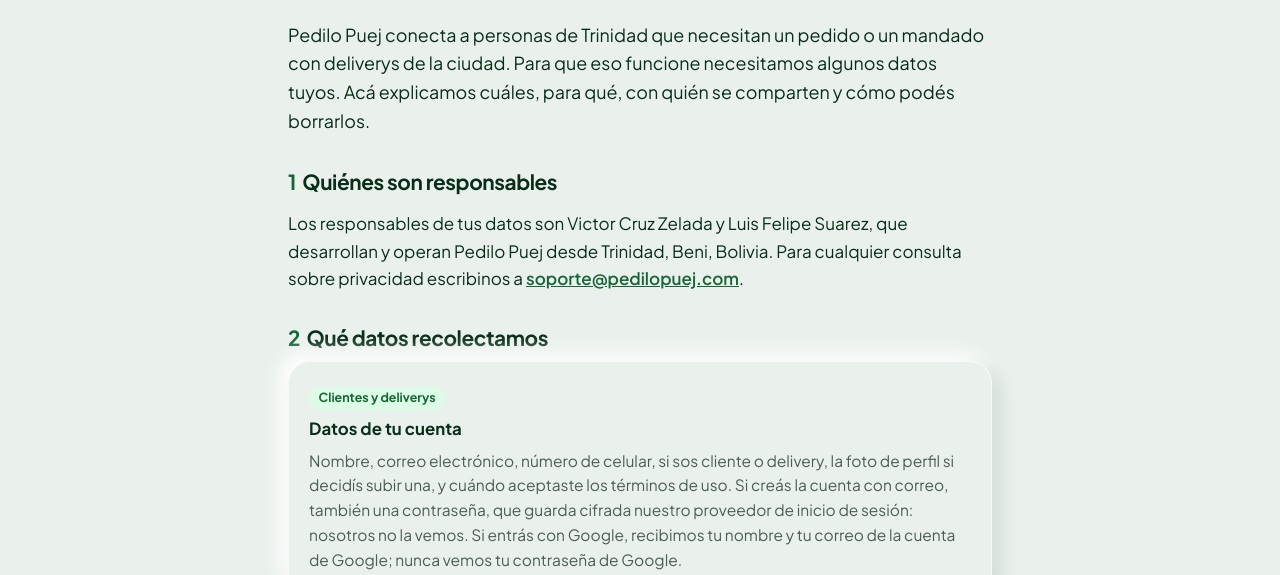
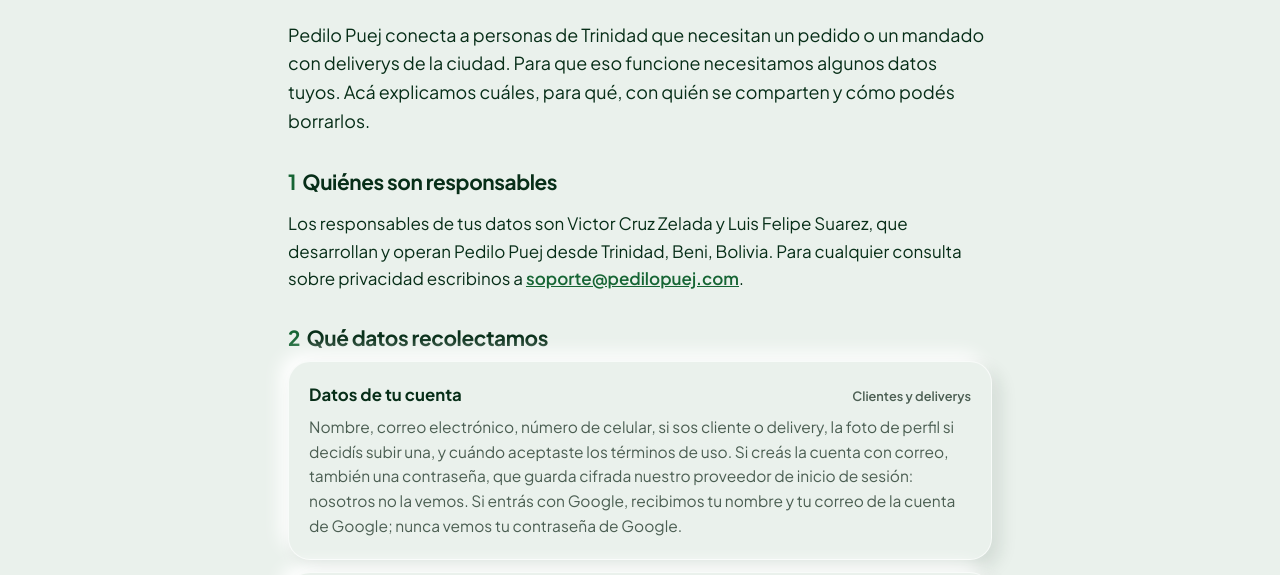
Before and after one commit to viktorZ0/pedilopuej-web, a plain HTML site: page privacidad/index.html in a window 1280 px wide. Shown: the part 239-814 px from the top of the page. Drawn offline with Linux system fonts and the light colour scheme.

Commit message:
Privacidad: el público de cada dato como metadato, sin pastilla de color
- Título primero; 'Clientes y deliverys' / 'Solo deliverys' en gris a la derecha (debajo en móvil)
- Versión nueva de la hoja de estilos en todas las páginas para evitar caché

Co-Authored-By: Claude Opus 5.5 <noreply@anthropic.com>
Claude-Session: https://claude.ai/code/session_01EZaepixSRCVCAUoHwejbfG

```diff
--- a/assets/styles.css
+++ b/assets/styles.css
@@ -336,15 +336,28 @@ h2 {
 
 .data { display: grid; gap: 0.75rem; }
 .data .card p { font-size: 0.97rem; }
+/* Para quién es cada dato: metadato discreto al lado del título, no una etiqueta. */
+.data .card {
+  display: grid;
+  grid-template-columns: 1fr auto;
+  column-gap: 1.25rem;
+  align-items: baseline;
+}
+.data .card h3 { grid-column: 1; grid-row: 1; }
+.data .card p { grid-column: 1 / -1; }
 .who {
-  display: inline-block;
-  font-size: 0.78rem;
-  font-weight: 700;
-  color: var(--green);
-  background: var(--green-soft);
-  border-radius: 999px;
-  padding: 0.1rem 0.6rem;
-  margin-bottom: 0.4rem;
+  grid-column: 2;
+  grid-row: 1;
+  font-size: 0.8rem;
+  font-weight: 600;
+  color: var(--muted);
+  white-space: nowrap;
+}
+
+@media (max-width: 520px) {
+  .data .card { grid-template-columns: 1fr; }
+  .who { grid-column: 1; grid-row: 2; margin-bottom: 0.4rem; }
+  .data .card h3 { margin-bottom: 0; }
 }
 
 .note {
--- a/privacidad/index.html
+++ b/privacidad/index.html
@@ -9,7 +9,7 @@
   <link rel="preconnect" href="https://fonts.googleapis.com">
   <link rel="preconnect" href="https://fonts.gstatic.com" crossorigin>
   <link rel="stylesheet" href="https://fonts.googleapis.com/css2?family=Plus+Jakarta+Sans:wght@400;600;700;800&display=swap">
-  <link rel="stylesheet" href="/assets/styles.css">
+  <link rel="stylesheet" href="/assets/styles.css?v=3">
 </head>
 <body>
   <header class="top">
```
Also changed, not shown: eliminar-cuenta/index.html (+1 -1 lines), index.html (+1 -1 lines), terminos/index.html (+1 -1 lines).
